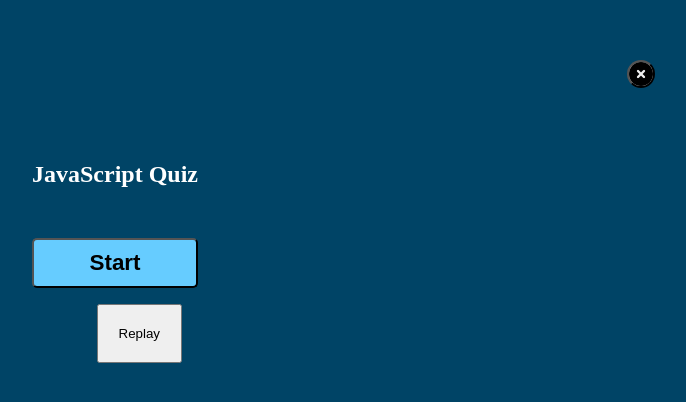
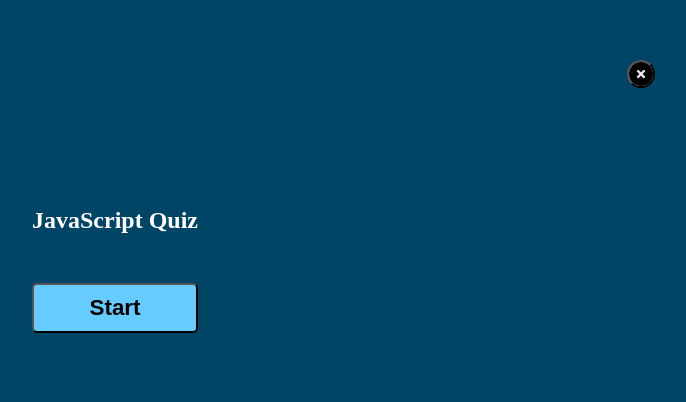
Before and after one commit to DFCMK/Quiz-Game, a plain HTML site: page game.html in a window 1280 px wide. Shown: the part 140-542 px from the top of the page, without its empty margins (525-1211 px from the left). Drawn offline with Linux system fonts and the light colour scheme.

Commit message:
added hide class to replay button

```diff
--- a/game.html
+++ b/game.html
@@ -63,7 +63,7 @@
       <p class="game-over-msg">Game Over! Do you want to play again?</p>
       <button id="play-again-btn">Play Again</button>
     </div>
-    <button id="replay-btn">Replay</button>
+    <button id="replay-btn" class="hide">Replay</button>
   </div>
   <script src="assets/js/script.js"></script>
   <script src="https://kit.fontawesome.com/3b20d96fa9.js" crossorigin="anonymous"></script>
```
Also changed, not shown: index.html (+1 -1 lines).
